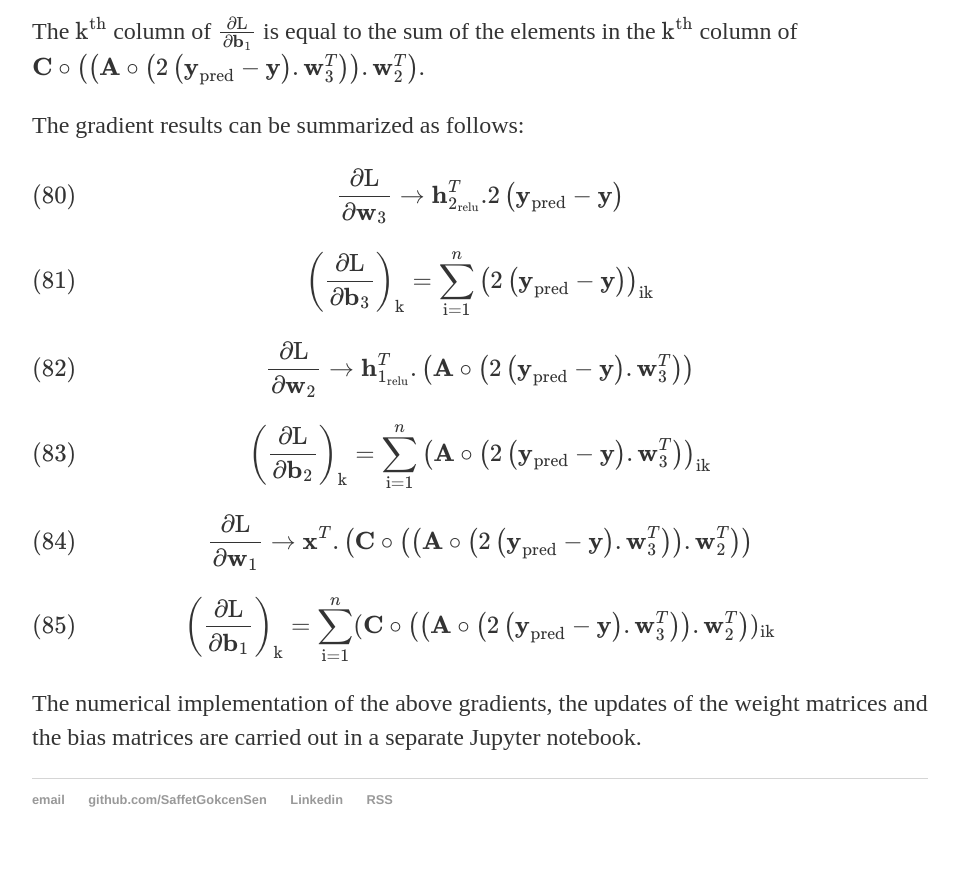
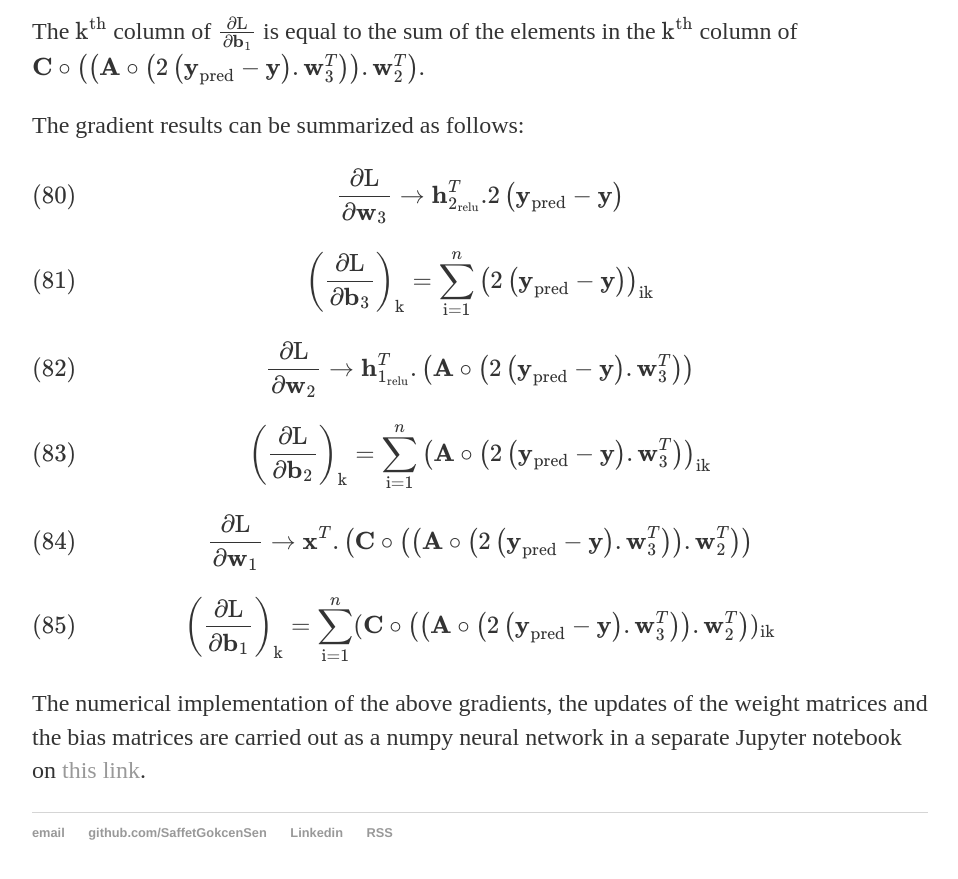
Before and after one commit to SaffetGokcenSen/saffetgokcensen.github.io, a Jekyll site: the page built from _posts/2020-05-31-a-numpy-neural-network.md, in a window 1280 px wide and 900 px high, scrolled down 10215 px. Shown: the top 879 px of the window, without its empty margins (160-1118 px from the left). Built offline with Jekyll 4.4.1, drawn with Linux system fonts in a browser that asks for light colours.

Commit message:
added the link for the Jupyter notebook

```diff
--- a/_posts/2020-05-31-a-numpy-neural-network.md
+++ b/_posts/2020-05-31-a-numpy-neural-network.md
@@ -303,4 +303,4 @@ The gradient results can be summarized as follows:
 \begin{equation}
     \left(\frac{\partial \text{L}}{\partial \textbf{b}\_{1}}\right)\_{\text{k}} = \sum\_{\text{i}=1}^{n}(\textbf{C}\circ\left(\left(\textbf{A}\circ\left(2\left(\textbf{y}\_{\text{pred}}-\textbf{y}\right).\textbf{w}\_{3}^{T}\right)\right).\textbf{w}\_{2}^{T}\right))\_{\text{ik}}
 \end{equation}
-The numerical implementation of the above gradients, the updates of the weight matrices and the bias matrices are carried out in a separate Jupyter notebook.
+The numerical implementation of the above gradients, the updates of the weight matrices and the bias matrices are carried out as a numpy neural network in a separate Jupyter notebook on [this link](https://github.com/SaffetGokcenSen/deep_learning/blob/master/numpy_neural_network.ipynb).
```
